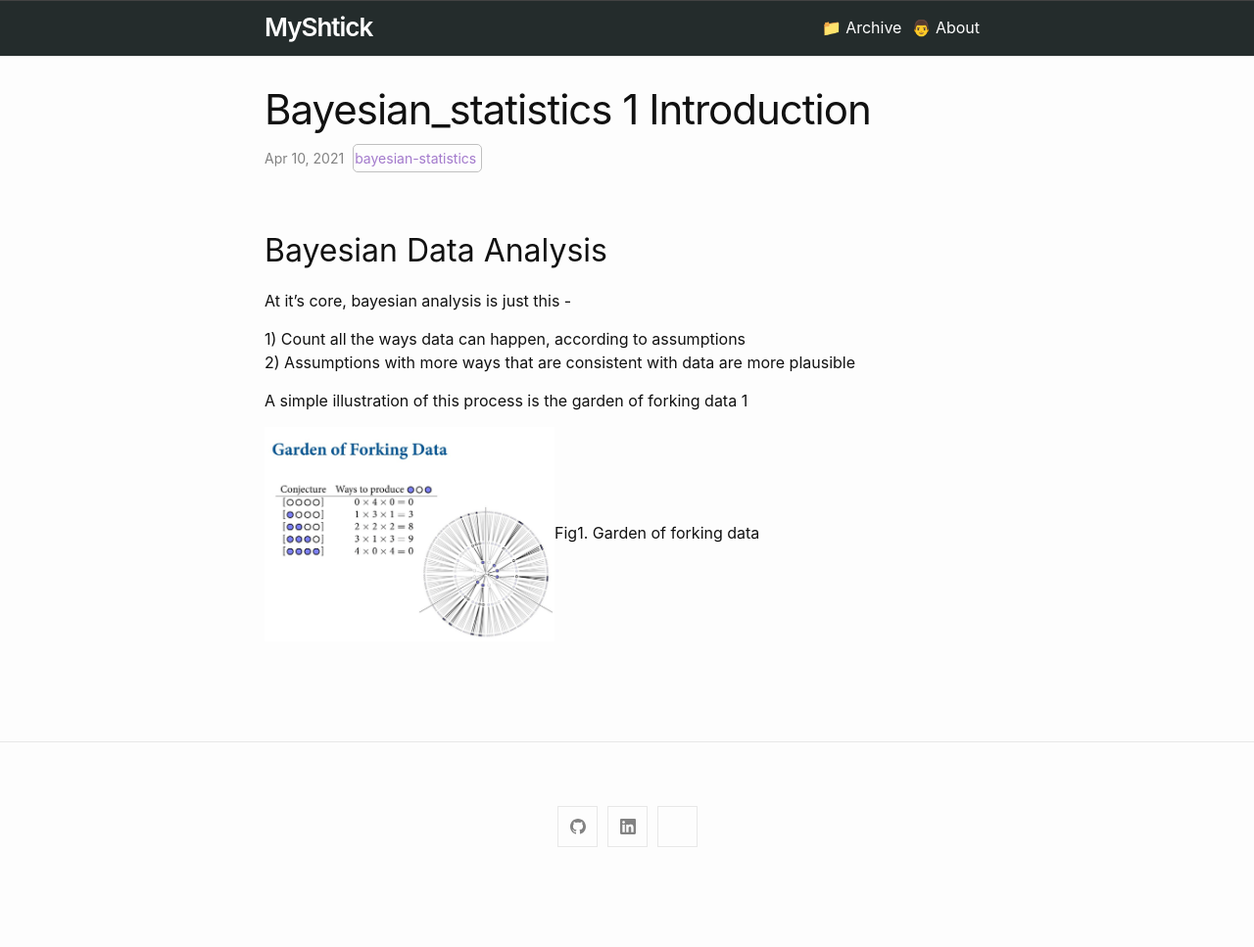
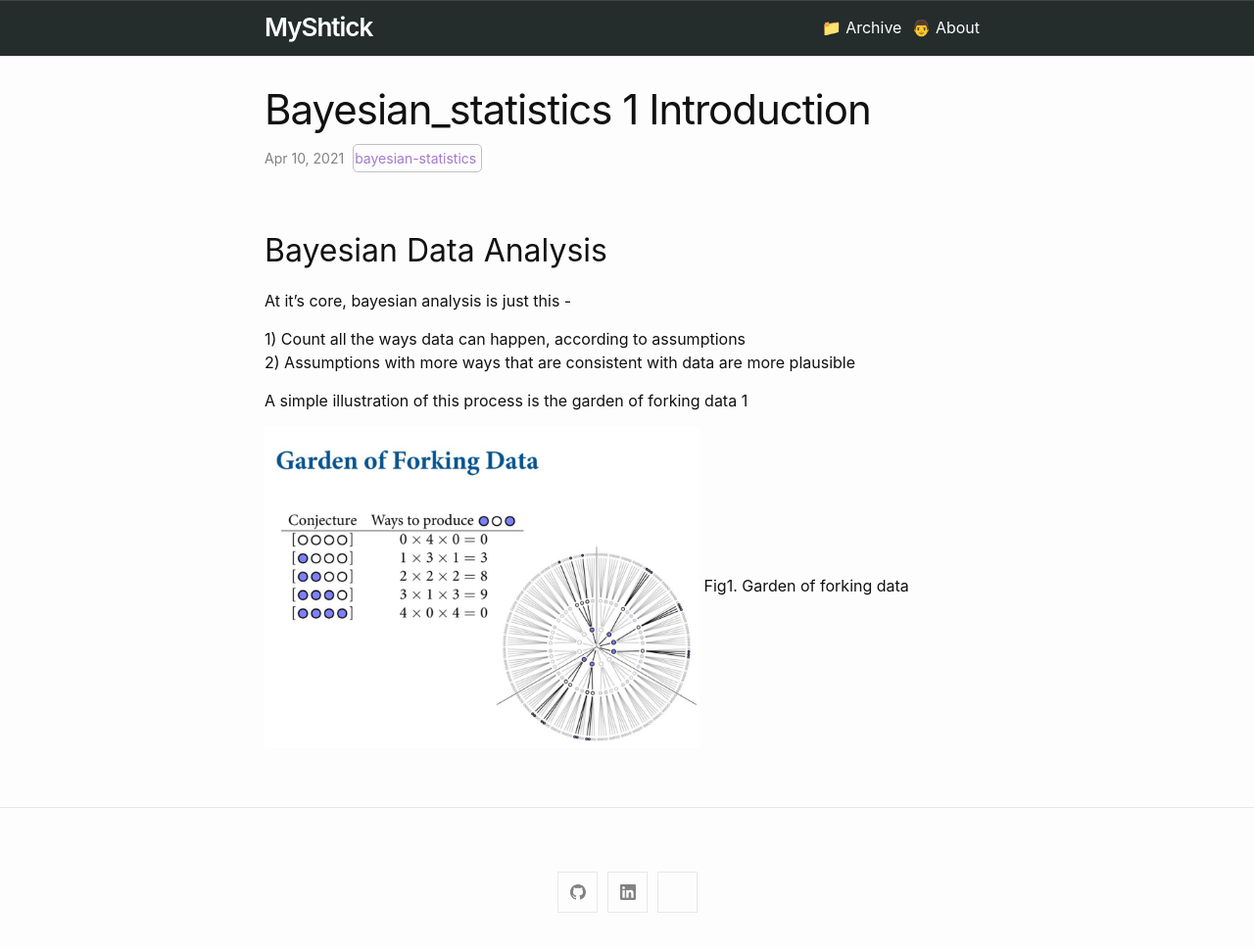
Before and after one commit to nitinrawatiitd/nitinrawatiitd.github.io, a Jekyll site: the page built from docs/_posts/2021-04-10-Bayesian_Statistics-1-Introduction.md, in a window 1280 px wide. Shown: the whole page at 98% size. Built offline with Jekyll 4.4.1, drawn with Linux system fonts in a browser that asks for light colours; before the commit the page ends 900 px from its top, so only the background shows below that.

Commit message:
edit image markdown

```diff
--- a/docs/_posts/2021-04-10-Bayesian_Statistics-1-Introduction.md
+++ b/docs/_posts/2021-04-10-Bayesian_Statistics-1-Introduction.md
@@ -12,4 +12,4 @@
 
 A simple illustration of this process is the garden of forking data 1
 
-![garden of forking data]({{ '/assets/pics/bayesian-statistics/garden_of_forking_data.png' | relative_url }}){: style="width: 40%;" class="left"}Fig1. Garden of forking data
+![garden of forking data]({{ '/assets/pics/bayesian-statistics/garden_of_forking_data.png' | relative_url }}){: style="width: 60%;" class="left"} Fig1. Garden of forking data
```
